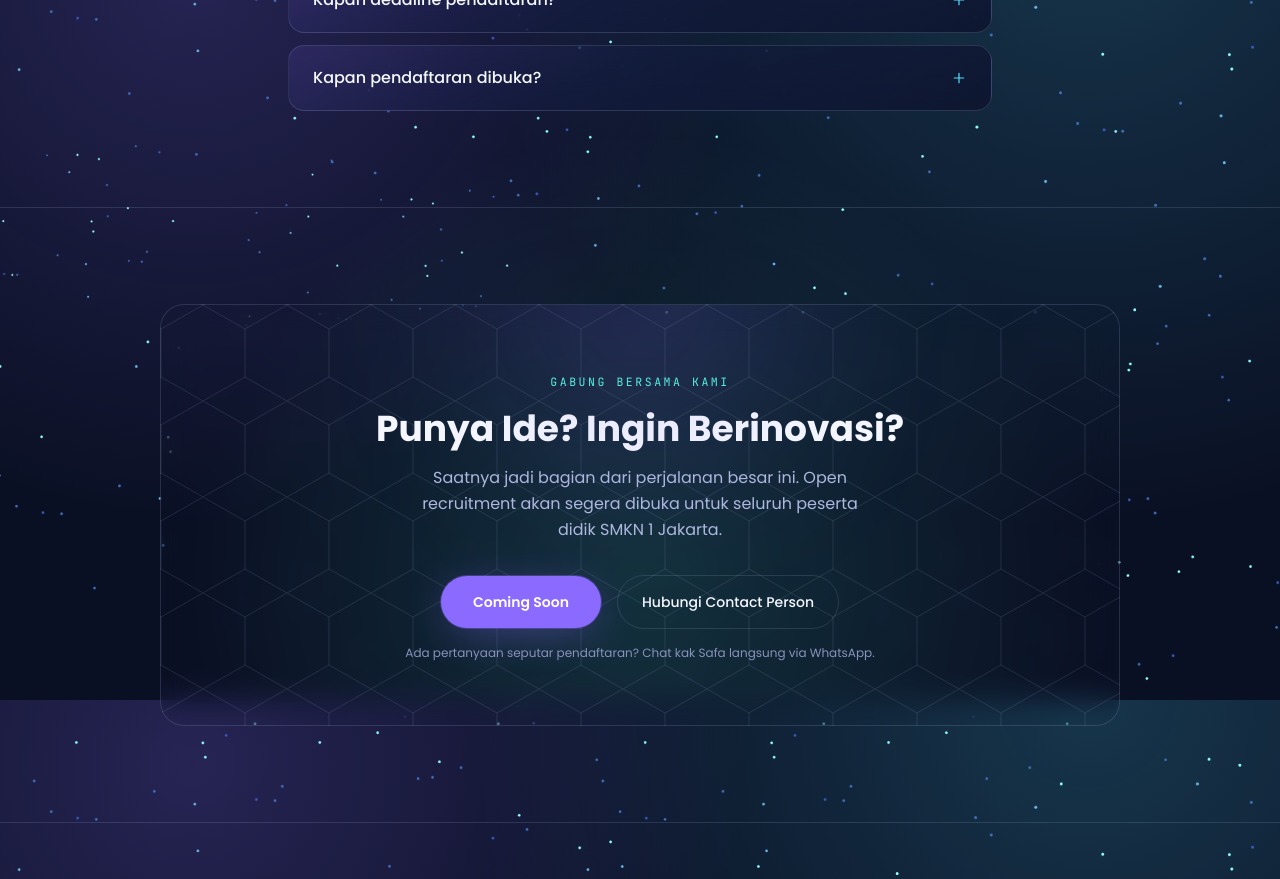
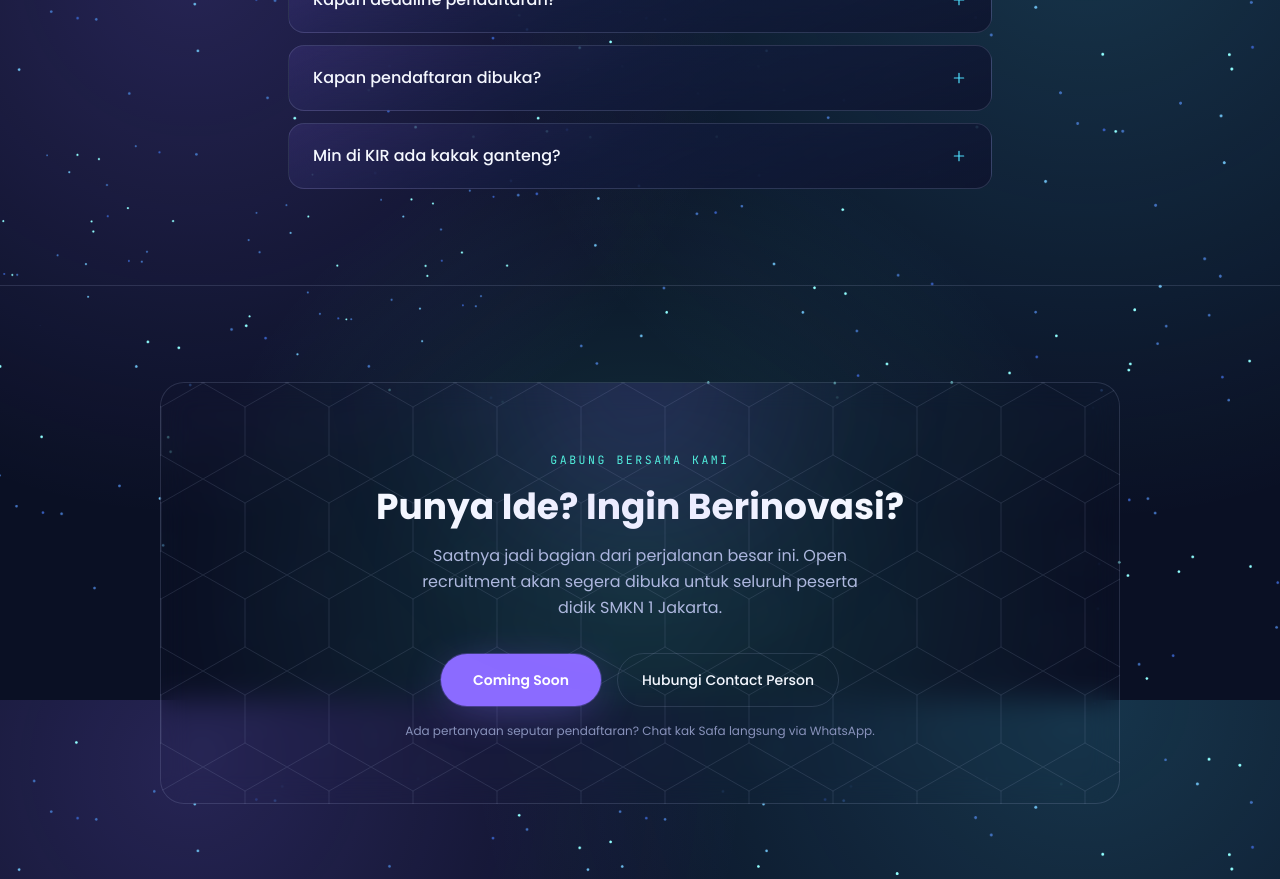
Before and after one commit to erobokir/web-kir-erobo, a Next.js app: page / in a window 1280 px wide. Shown: the part 6500-7379 px from the top of the page. Built offline with nearby package versions, Linux system fonts and the light colour scheme.

Commit message:
Add FAQ entry about 'Kakak Ganteng'

```diff
--- a/src/data/content.ts
+++ b/src/data/content.ts
@@ -242,4 +242,10 @@ export const FAQ: FaqItem[] = [
     answer:
       "Pendaftaran dibuka setelah demo ekskul pada website KIR EROBO atau pada stand KIR EROBO. Jika ada pertanyaan bisa hubungi contact person dibawah.",
   },
+  {
+    id: "Kakak Ganteng",
+    question: "Min di KIR ada kakak ganteng?",
+    answer:
+      "Ohh tentu ada! kalian nanti masuk aja ke KIR EROBO terus kenalan sama kakak Fazil",
+  },
 ];
```
